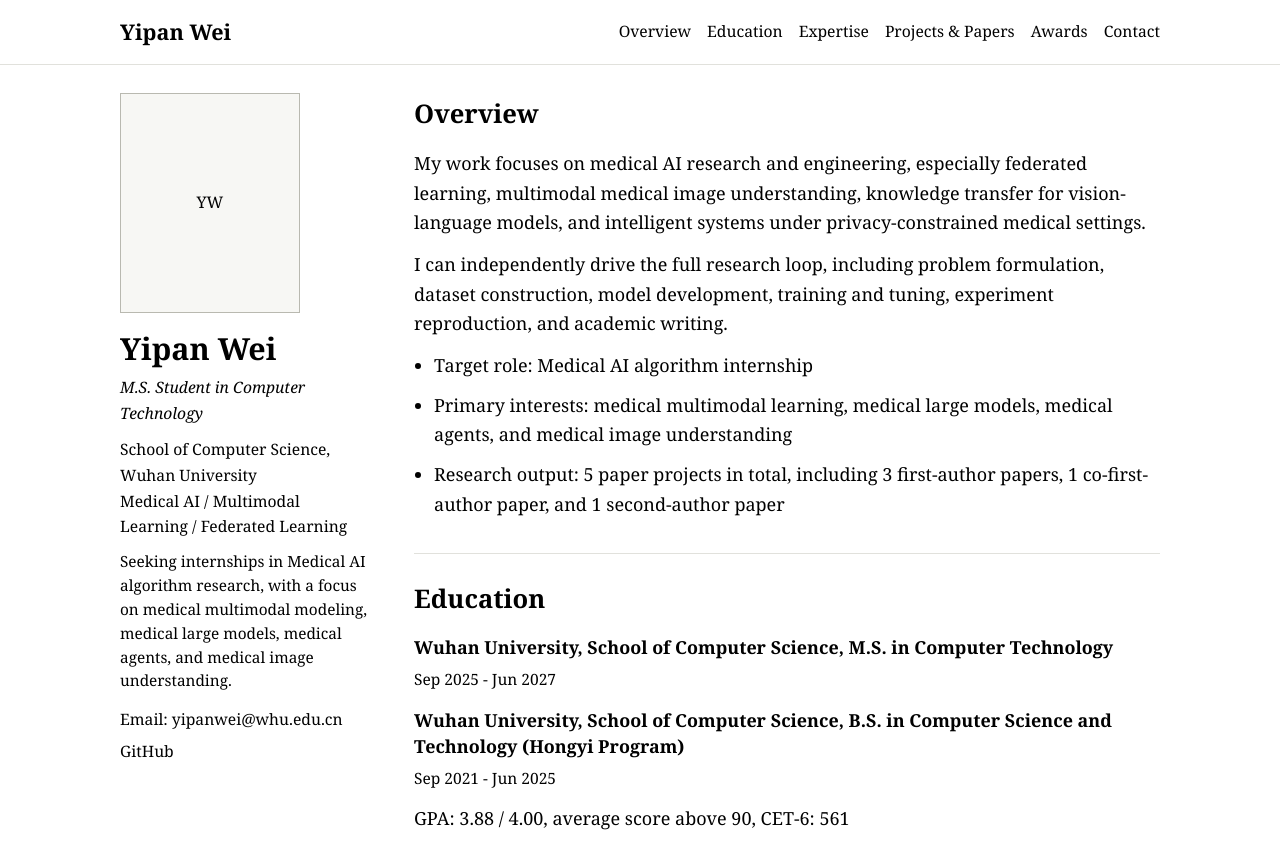
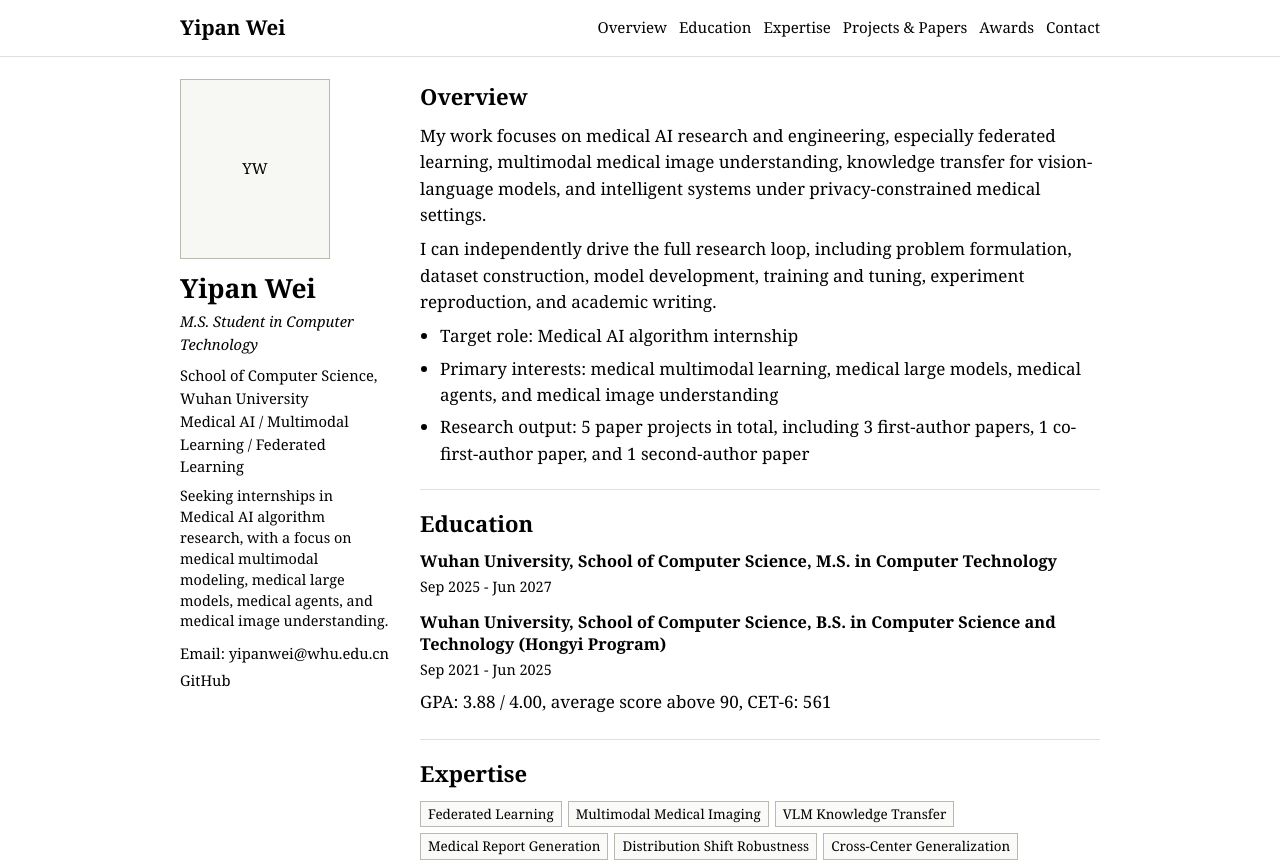
Before and after one commit to YipanWei/YipanWei.github.io, a plain HTML site: page index.html in a window 1280 px wide. Shown: the top 863 px of the page. Drawn offline with Linux system fonts and the light colour scheme.

Commit message:
Tighten layout width and spacing

```diff
--- a/styles.css
+++ b/styles.css
@@ -22,8 +22,8 @@ body {
   background: var(--page-bg);
   color: var(--text);
   font-family: Georgia, "Times New Roman", "Songti SC", "SimSun", serif;
-  font-size: 18px;
-  line-height: 1.65;
+  font-size: 17px;
+  line-height: 1.55;
 }
 
 a {
@@ -42,34 +42,34 @@ a:hover {
 }
 
 .site-header__inner {
-  width: min(1040px, calc(100% - 40px));
+  width: min(920px, calc(100% - 36px));
   margin: 0 auto;
   display: flex;
   justify-content: space-between;
   align-items: center;
-  gap: 20px;
-  padding: 14px 0;
+  gap: 16px;
+  padding: 12px 0;
 }
 
 .site-title {
   color: var(--text);
-  font-size: 1.35rem;
+  font-size: 1.28rem;
   font-weight: 700;
 }
 
 .site-nav {
   display: flex;
   flex-wrap: wrap;
-  gap: 16px;
-  font-size: 0.98rem;
+  gap: 12px;
+  font-size: 0.94rem;
 }
 
 .layout {
-  width: min(1040px, calc(100% - 40px));
-  margin: 28px auto 0;
+  width: min(920px, calc(100% - 36px));
+  margin: 22px auto 0;
   display: grid;
-  grid-template-columns: 250px minmax(0, 1fr);
-  gap: 44px;
+  grid-template-columns: 210px minmax(0, 1fr);
+  gap: 30px;
 }
 
 .sidebar {
@@ -78,35 +78,35 @@ a:hover {
 
 .profile-card {
   position: sticky;
-  top: 24px;
+  top: 18px;
   padding: 0;
   background: var(--panel-bg);
 }
 
 .profile-avatar {
-  width: 180px;
-  height: 220px;
+  width: 150px;
+  height: 180px;
   display: grid;
   place-items: center;
-  margin-bottom: 18px;
+  margin-bottom: 14px;
   border: 1px solid var(--border-strong);
   background: #f7f7f4;
   color: var(--muted);
-  font-size: 1rem;
+  font-size: 0.95rem;
   font-weight: 400;
 }
 
 .profile-card h1 {
-  margin: 0 0 8px;
-  font-size: 1.9rem;
+  margin: 0 0 6px;
+  font-size: 1.65rem;
   line-height: 1.2;
 }
 
 .profile-role,
 .profile-affiliation {
-  margin: 0 0 10px;
+  margin: 0 0 8px;
   color: var(--muted);
-  font-size: 0.98rem;
+  font-size: 0.92rem;
 }
 
 .profile-role {
@@ -114,10 +114,10 @@ a:hover {
 }
 
 .profile-summary {
-  margin: 0 0 14px;
+  margin: 0 0 10px;
   color: var(--muted);
-  font-size: 0.96rem;
-  line-height: 1.55;
+  font-size: 0.9rem;
+  line-height: 1.45;
 }
 
 .profile-links {
@@ -125,8 +125,8 @@ a:hover {
   padding: 0;
   margin: 0;
   display: grid;
-  gap: 6px;
-  font-size: 0.98rem;
+  gap: 4px;
+  font-size: 0.92rem;
 }
 
 .content {
@@ -134,8 +134,8 @@ a:hover {
 }
 
 .section {
-  padding-bottom: 24px;
-  margin-bottom: 24px;
+  padding-bottom: 16px;
+  margin-bottom: 16px;
   border-bottom: 1px solid var(--border);
 }
 
@@ -145,17 +145,17 @@ a:hover {
 }
 
 .section h2 {
-  margin: 0 0 14px;
-  font-size: 1.6rem;
+  margin: 0 0 10px;
+  font-size: 1.38rem;
   font-weight: 700;
 }
 
 .entry + .entry {
-  margin-top: 16px;
+  margin-top: 12px;
 }
 
 .section p {
-  margin: 0 0 12px;
+  margin: 0 0 8px;
 }
 
 .timeline,
@@ -166,7 +166,7 @@ a:hover {
 
 .timeline li,
 .plain-list li {
-  margin-bottom: 10px;
+  margin-bottom: 6px;
 }
 
 .timeline-date {
@@ -181,19 +181,19 @@ a:hover {
 .tag-list {
   display: flex;
   flex-wrap: wrap;
-  gap: 8px;
-  margin-bottom: 14px;
+  gap: 6px;
+  margin-bottom: 10px;
 }
 
 .tag-list span {
-  padding: 3px 8px;
+  padding: 2px 7px;
   border: 1px solid var(--border-strong);
   background: #fafaf8;
-  font-size: 0.9rem;
+  font-size: 0.84rem;
 }
 
 .publication {
-  padding: 16px 0;
+  padding: 10px 0;
   border-top: 1px solid var(--border);
 }
 
@@ -203,20 +203,20 @@ a:hover {
 }
 
 .publication h3 {
-  margin: 0 0 8px;
-  font-size: 1.22rem;
-  line-height: 1.45;
+  margin: 0 0 5px;
+  font-size: 1.06rem;
+  line-height: 1.35;
 }
 
 .publication-meta {
   color: var(--muted);
-  font-size: 0.97rem;
+  font-size: 0.9rem;
 }
 
 .entry h3 {
-  margin: 0 0 6px;
-  font-size: 1.12rem;
-  line-height: 1.45;
+  margin: 0 0 4px;
+  font-size: 1.02rem;
+  line-height: 1.35;
 }
 
 .publication-links {
@@ -226,16 +226,16 @@ a:hover {
 }
 
 .contact-line {
-  font-size: 1rem;
+  font-size: 0.94rem;
 }
 
 .site-footer {
-  width: min(1040px, calc(100% - 40px));
+  width: min(920px, calc(100% - 36px));
   margin: 0 auto;
-  padding: 24px 0 40px;
+  padding: 18px 0 28px;
   border-top: 1px solid var(--border);
   color: var(--muted);
-  font-size: 0.95rem;
+  font-size: 0.88rem;
 }
 
 [data-reveal] {
@@ -254,7 +254,7 @@ a:hover {
 @media (max-width: 900px) {
   .layout {
     grid-template-columns: 1fr;
-    gap: 24px;
+    gap: 18px;
   }
 
   .profile-card {
@@ -262,14 +262,14 @@ a:hover {
   }
 
   .profile-avatar {
-    width: 160px;
-    height: 200px;
+    width: 140px;
+    height: 170px;
   }
 }
 
 @media (max-width: 720px) {
   body {
-    font-size: 17px;
+    font-size: 16px;
   }
 
   .site-header__inner {
@@ -278,11 +278,11 @@ a:hover {
   }
 
   .site-title {
-    font-size: 1.25rem;
+    font-size: 1.18rem;
   }
 
   .site-nav {
-    gap: 10px 14px;
-    font-size: 0.94rem;
+    gap: 8px 12px;
+    font-size: 0.9rem;
   }
 }
```
